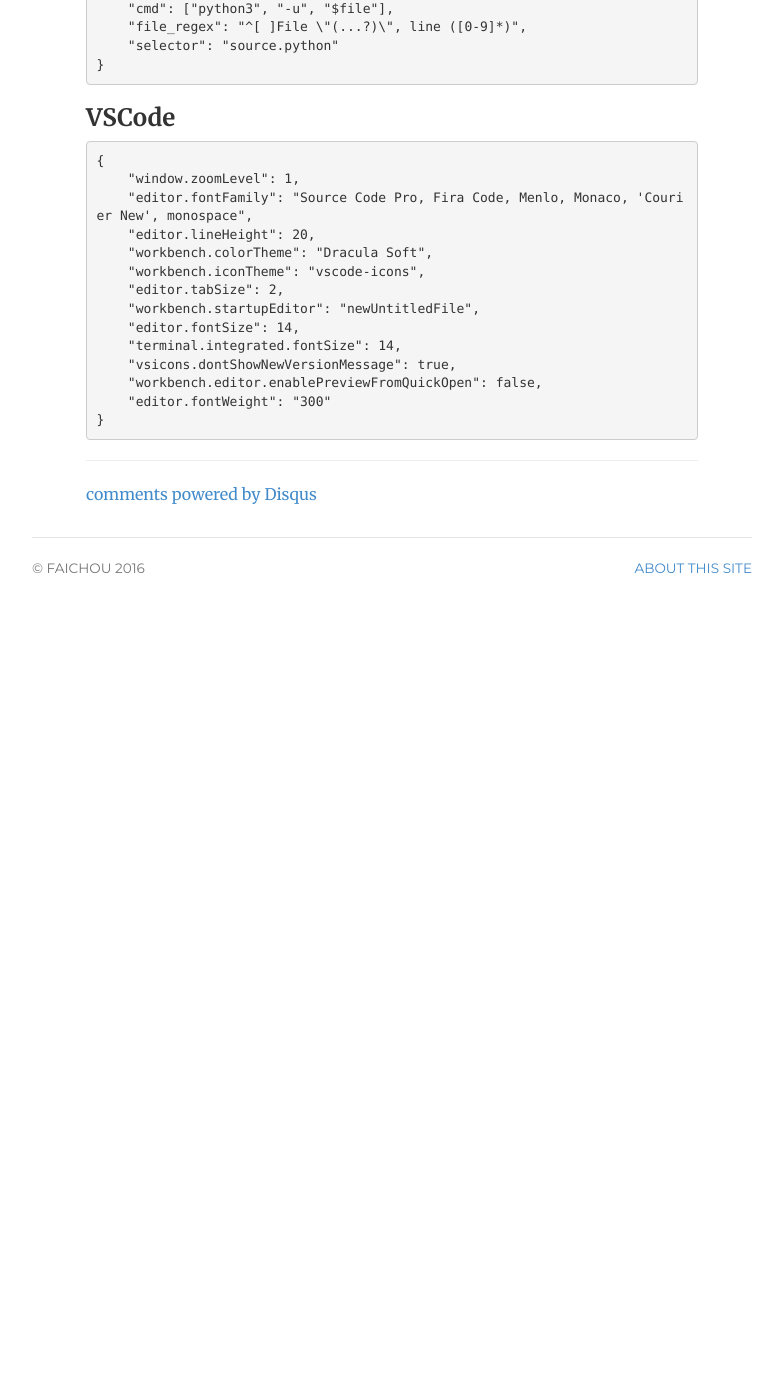
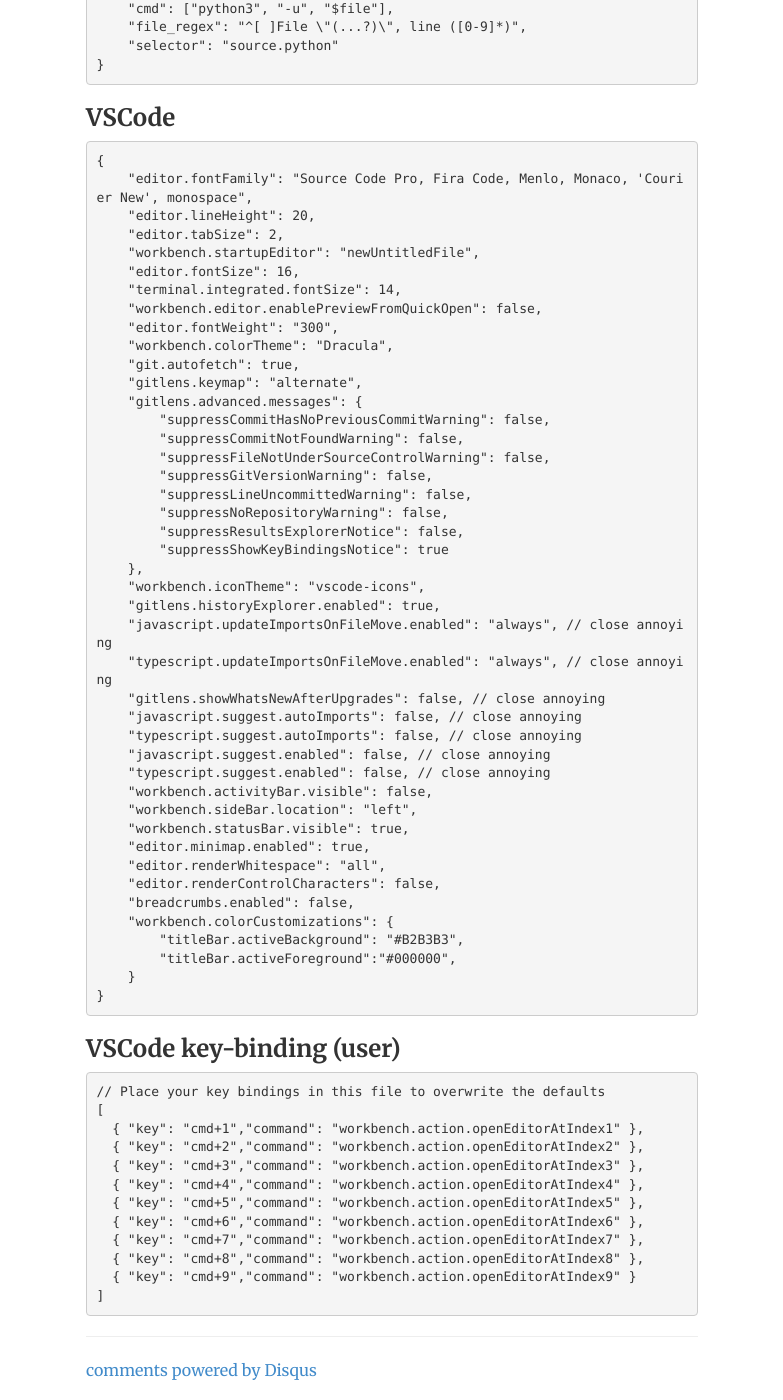
Before and after one commit to FaiChou/faichou.github.io, a Jekyll site: the page built from _posts/2017-08-24-SublimeAndVSCodeConfig.md, in a window 1280 px wide and 1400 px high, scrolled down 1516 px. Shown: the whole window, without its empty margins (248-1031 px from the left). Built offline with Jekyll 4.4.1, drawn with Linux system fonts in a browser that asks for light colours; comment, search, counter and statistics services are not loaded; before the commit the page ends 2146 px from its top, so only the background shows below that.

Commit message:
confige vscode

````diff
--- a/_posts/2017-08-24-SublimeAndVSCodeConfig.md
+++ b/_posts/2017-08-24-SublimeAndVSCodeConfig.md
@@ -84,17 +84,63 @@
 
 ```json
 {
-    "window.zoomLevel": 1,
     "editor.fontFamily": "Source Code Pro, Fira Code, Menlo, Monaco, 'Courier New', monospace",
     "editor.lineHeight": 20,
-    "workbench.colorTheme": "Dracula Soft",
-    "workbench.iconTheme": "vscode-icons",
     "editor.tabSize": 2,
     "workbench.startupEditor": "newUntitledFile",
-    "editor.fontSize": 14,
+    "editor.fontSize": 16,
     "terminal.integrated.fontSize": 14,
-    "vsicons.dontShowNewVersionMessage": true,
     "workbench.editor.enablePreviewFromQuickOpen": false,
-    "editor.fontWeight": "300"
+    "editor.fontWeight": "300",
+    "workbench.colorTheme": "Dracula",
+    "git.autofetch": true,
+    "gitlens.keymap": "alternate",
+    "gitlens.advanced.messages": {
+        "suppressCommitHasNoPreviousCommitWarning": false,
+        "suppressCommitNotFoundWarning": false,
+        "suppressFileNotUnderSourceControlWarning": false,
+        "suppressGitVersionWarning": false,
+        "suppressLineUncommittedWarning": false,
+        "suppressNoRepositoryWarning": false,
+        "suppressResultsExplorerNotice": false,
+        "suppressShowKeyBindingsNotice": true
+    },
+    "workbench.iconTheme": "vscode-icons",
+    "gitlens.historyExplorer.enabled": true,
+    "javascript.updateImportsOnFileMove.enabled": "always", // close annoying
+    "typescript.updateImportsOnFileMove.enabled": "always", // close annoying
+    "gitlens.showWhatsNewAfterUpgrades": false, // close annoying
+    "javascript.suggest.autoImports": false, // close annoying
+    "typescript.suggest.autoImports": false, // close annoying
+    "javascript.suggest.enabled": false, // close annoying
+    "typescript.suggest.enabled": false, // close annoying
+    "workbench.activityBar.visible": false,
+    "workbench.sideBar.location": "left",
+    "workbench.statusBar.visible": true,
+    "editor.minimap.enabled": true,
+    "editor.renderWhitespace": "all",
+    "editor.renderControlCharacters": false,
+    "breadcrumbs.enabled": false,
+    "workbench.colorCustomizations": {
+        "titleBar.activeBackground": "#B2B3B3",
+        "titleBar.activeForeground":"#000000",
+    }
 }
 ```
+
+### VSCode key-binding (user)
+
+```json
+// Place your key bindings in this file to overwrite the defaults
+[
+  { "key": "cmd+1","command": "workbench.action.openEditorAtIndex1" },
+  { "key": "cmd+2","command": "workbench.action.openEditorAtIndex2" },
+  { "key": "cmd+3","command": "workbench.action.openEditorAtIndex3" },
+  { "key": "cmd+4","command": "workbench.action.openEditorAtIndex4" },
+  { "key": "cmd+5","command": "workbench.action.openEditorAtIndex5" },
+  { "key": "cmd+6","command": "workbench.action.openEditorAtIndex6" },
+  { "key": "cmd+7","command": "workbench.action.openEditorAtIndex7" },
+  { "key": "cmd+8","command": "workbench.action.openEditorAtIndex8" },
+  { "key": "cmd+9","command": "workbench.action.openEditorAtIndex9" }
+]
+```
````
Also changed, not shown: _posts/2017-08-24-VSCode Common Key.md (+14 -6 lines).
